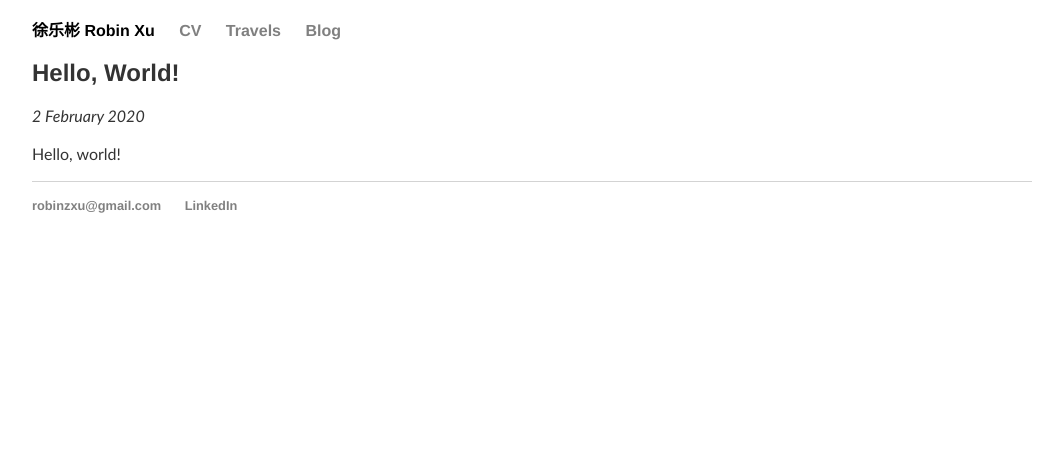
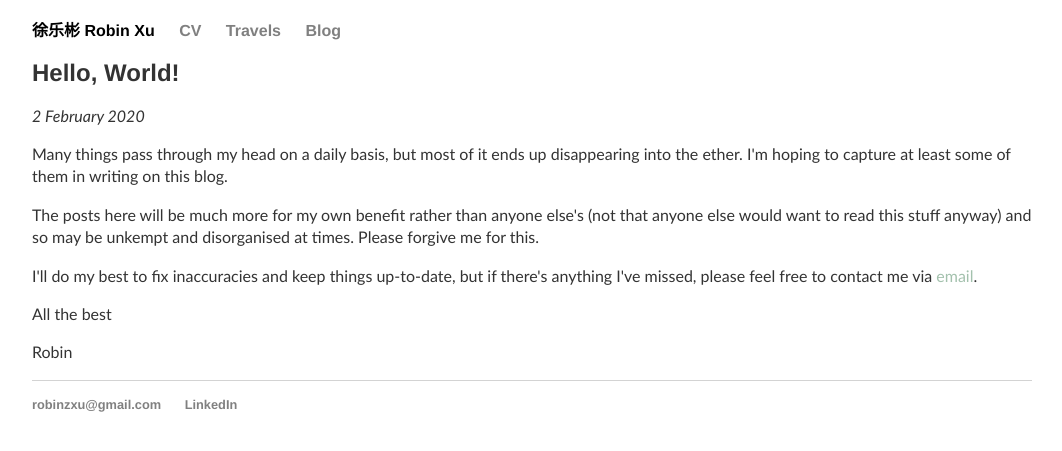
Before and after one commit to robinzxu/robinzxu.github.io, a Jekyll site: the page built from _posts/2020-02-02-hello-world.md, in a window 1280 px wide. Shown: the top 451 px of the page, without its empty margins (108-1170 px from the left). Built offline with Jekyll 4.4.1, drawn with Linux system fonts in a browser that asks for light colours.

Commit message:
Update 2020-02-02-hello-world.md

```diff
--- a/_posts/2020-02-02-hello-world.md
+++ b/_posts/2020-02-02-hello-world.md
@@ -4,4 +4,12 @@ title: "Hello, World!"
 date: 2020-02-02
 ---
 
-Hello, world!
+Many things pass through my head on a daily basis, but most of it ends up disappearing into the ether. I\'m hoping to capture at least some of them in writing on this blog.
+
+The posts here will be much more for my own benefit rather than anyone else\'s (not that anyone else would want to read this stuff anyway) and so may be unkempt and disorganised at times. Please forgive me for this.
+
+I\'ll do my best to fix inaccuracies and keep things up-to-date, but if there\'s anything I\'ve missed, please feel free to contact me via <a href="mailto:robinzxu@gmail.com">email</a>.
+
+All the best
+
+Robin
```
